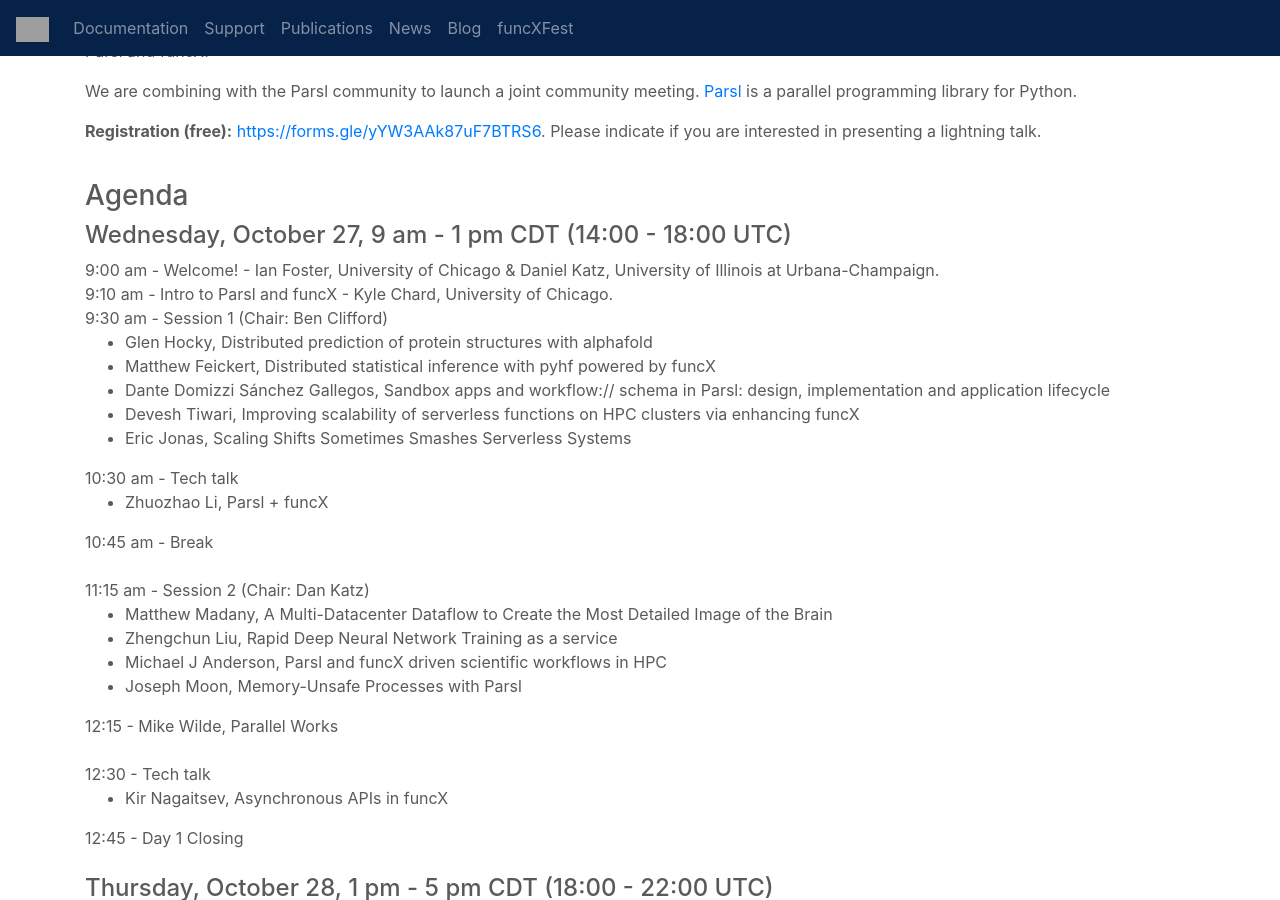
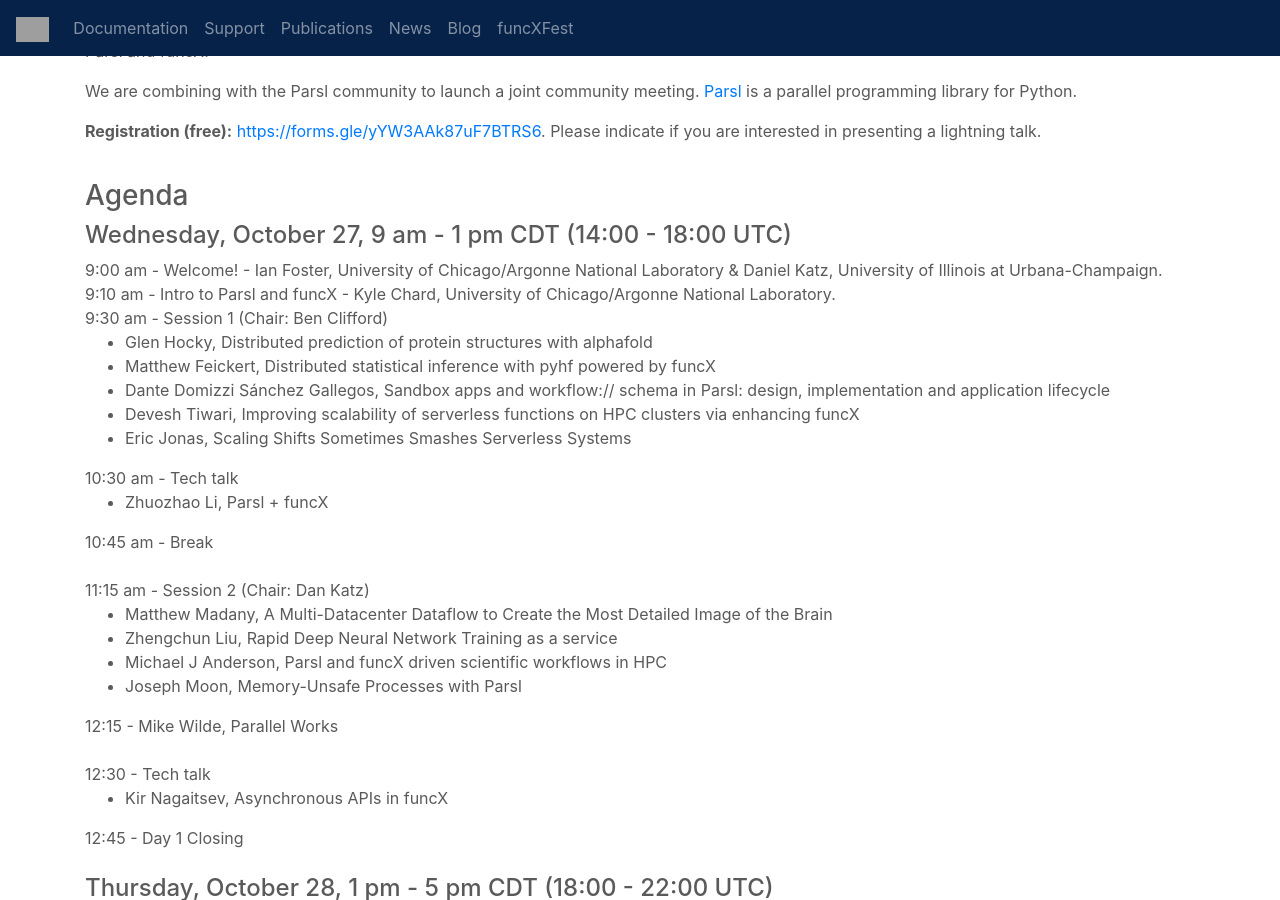
Before and after one commit to funcx-faas/funcx-faas.github.io, a Jekyll site: the page built from funcxfest2021.html, in a window 1280 px wide and 900 px high, scrolled down 424 px. Built offline with Jekyll 4.4.1, drawn with Linux system fonts in a browser that asks for light colours; grey boxes are pictures that could not be loaded.

Commit message:
Update funcxfest2021.html

```diff
--- a/funcxfest2021.html
+++ b/funcxfest2021.html
@@ -33,8 +33,8 @@
 
       <h4>Wednesday, October 27, 9 am - 1 pm CDT (14:00 - 18:00 UTC)</h4>
 
-      9:00 am - Welcome! - Ian Foster, University of Chicago &amp; Daniel Katz, University of Illinois at Urbana-Champaign.  <br />
-      9:10 am - Intro to Parsl and funcX - Kyle Chard, University of Chicago.  <br />
+      9:00 am - Welcome! - Ian Foster, University of Chicago/Argonne National Laboratory &amp; Daniel Katz, University of Illinois at Urbana-Champaign.  <br />
+      9:10 am - Intro to Parsl and funcX - Kyle Chard, University of Chicago/Argonne National Laboratory.  <br />
 
       9:30 am - Session 1 (Chair: Ben Clifford)
       <ul>
```
